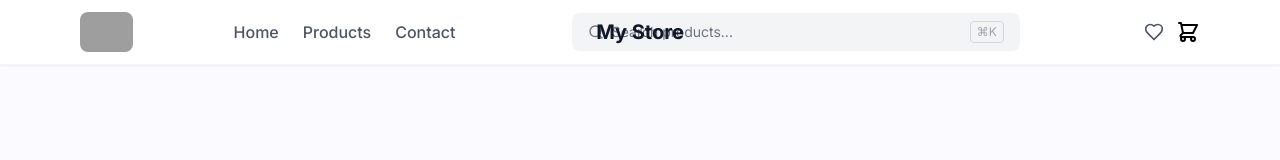
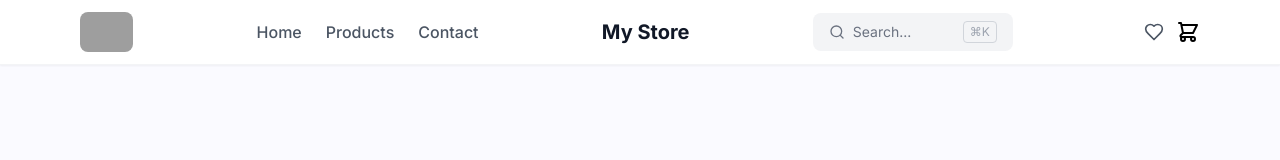
Before and after one commit to JJG1488/storefront-template, a Next.js app: page / in a window 1280 px wide. Shown: the top 160 px of the page. Built offline with nearby package versions, Linux system fonts and the light colour scheme; no server answers; the database is empty; grey boxes are pictures that could not be loaded.

Commit message:
three column grid ensures the store name stays perfectly centered regardless of left/right content widths

```diff
--- a/components/Header.tsx
+++ b/components/Header.tsx
@@ -37,35 +37,63 @@ export function Header() {
 
       <header className="sticky top-0 z-40 bg-white border-b border-gray-100 shadow-sm">
         <div className="max-w-6xl mx-auto px-4 py-3">
-          <div className="flex items-center justify-between gap-4 relative">
-            {/* Mobile Menu Button + Logo */}
-            <div className="flex items-center gap-3">
+          {/* Mobile/Tablet: 3-column grid */}
+          <div className="grid grid-cols-3 items-center lg:hidden">
+            {/* Left: Menu + Logo */}
+            <div className="flex items-center gap-2">
               <MenuButton
                 onClick={() => setMobileMenuOpen(true)}
                 isOpen={mobileMenuOpen}
               />
-
               {store.logoUrl && (
                 <Link href="/" className="flex items-center">
                   <img
                     src={store.logoUrl}
                     alt={store.name}
-                    className="h-8 md:h-10 object-contain rounded-lg"
+                    className="h-8 object-contain rounded-lg"
                   />
                 </Link>
               )}
             </div>
 
-            {/* Centered Store Name */}
+            {/* Center: Store Name */}
             <Link
               href="/"
-              className="absolute left-1/2 -translate-x-1/2 text-lg md:text-xl font-bold text-gray-900 hover:text-gray-700 transition-colors"
+              className="justify-self-center text-base sm:text-lg font-bold text-gray-900 hover:text-gray-700 transition-colors truncate max-w-full text-center"
             >
               {store.name}
             </Link>
 
+            {/* Right: Actions */}
+            <div className="flex items-center justify-end gap-1">
+              <button
+                onClick={() => setSearchOpen(true)}
+                className="p-2 text-gray-600 hover:text-gray-900 hover:bg-gray-100 rounded-lg transition-colors"
+                aria-label="Search"
+              >
+                <Search className="w-5 h-5" />
+              </button>
+              <CartIcon />
+            </div>
+          </div>
+
+          {/* Desktop: Full navigation */}
+          <div className="hidden lg:flex items-center justify-between gap-4">
+            {/* Left: Menu + Logo */}
+            <div className="flex items-center gap-3">
+              {store.logoUrl && (
+                <Link href="/" className="flex items-center">
+                  <img
+                    src={store.logoUrl}
+                    alt={store.name}
+                    className="h-10 object-contain rounded-lg"
+                  />
+                </Link>
+              )}
+            </div>
+
             {/* Desktop Navigation */}
-            <nav className="hidden md:flex items-center gap-6">
+            <nav className="flex items-center gap-6">
               <Link
                 href="/"
                 className="text-gray-600 hover:text-gray-900 transition-colors font-medium"
@@ -86,41 +114,35 @@ export function Header() {
               </Link>
             </nav>
 
-            {/* Search Bar (Desktop) */}
-            <div className="hidden lg:flex flex-1 max-w-md mx-4">
+            {/* Center: Store Name */}
+            <Link
+              href="/"
+              className="text-xl font-bold text-gray-900 hover:text-gray-700 transition-colors"
+            >
+              {store.name}
+            </Link>
+
+            {/* Search Bar */}
             <button
               onClick={() => setSearchOpen(true)}
-                className="flex items-center gap-2 w-full px-4 py-2 bg-gray-100 text-gray-500 rounded-lg hover:bg-gray-200 transition-colors"
+              className="flex items-center gap-2 px-4 py-2 bg-gray-100 text-gray-500 rounded-lg hover:bg-gray-200 transition-colors min-w-[200px]"
             >
               <Search className="w-4 h-4" />
-                <span className="text-sm">Search products...</span>
+              <span className="text-sm">Search...</span>
               <span className="ml-auto text-xs text-gray-400 border border-gray-300 rounded px-1.5 py-0.5">
                 ⌘K
               </span>
             </button>
-            </div>
 
             {/* Right Actions */}
             <div className="flex items-center gap-1">
-              {/* Search (Mobile/Tablet) */}
-              <button
-                onClick={() => setSearchOpen(true)}
-                className="lg:hidden p-2 text-gray-600 hover:text-gray-900 hover:bg-gray-100 rounded-lg transition-colors"
-                aria-label="Search"
-              >
-                <Search className="w-5 h-5" />
-              </button>
-
-              {/* Wishlist */}
               <Link
                 href="/wishlist"
-                className="hidden sm:flex p-2 text-gray-600 hover:text-gray-900 hover:bg-gray-100 rounded-lg transition-colors"
+                className="p-2 text-gray-600 hover:text-gray-900 hover:bg-gray-100 rounded-lg transition-colors"
                 aria-label="Wishlist"
               >
                 <Heart className="w-5 h-5" />
               </Link>
-
-              {/* Cart */}
               <CartIcon />
             </div>
           </div>
```
Also changed, not shown: 1 other file (tests, documents, lock files or other folders). Lines whose indentation alone changed are shown as unchanged.
